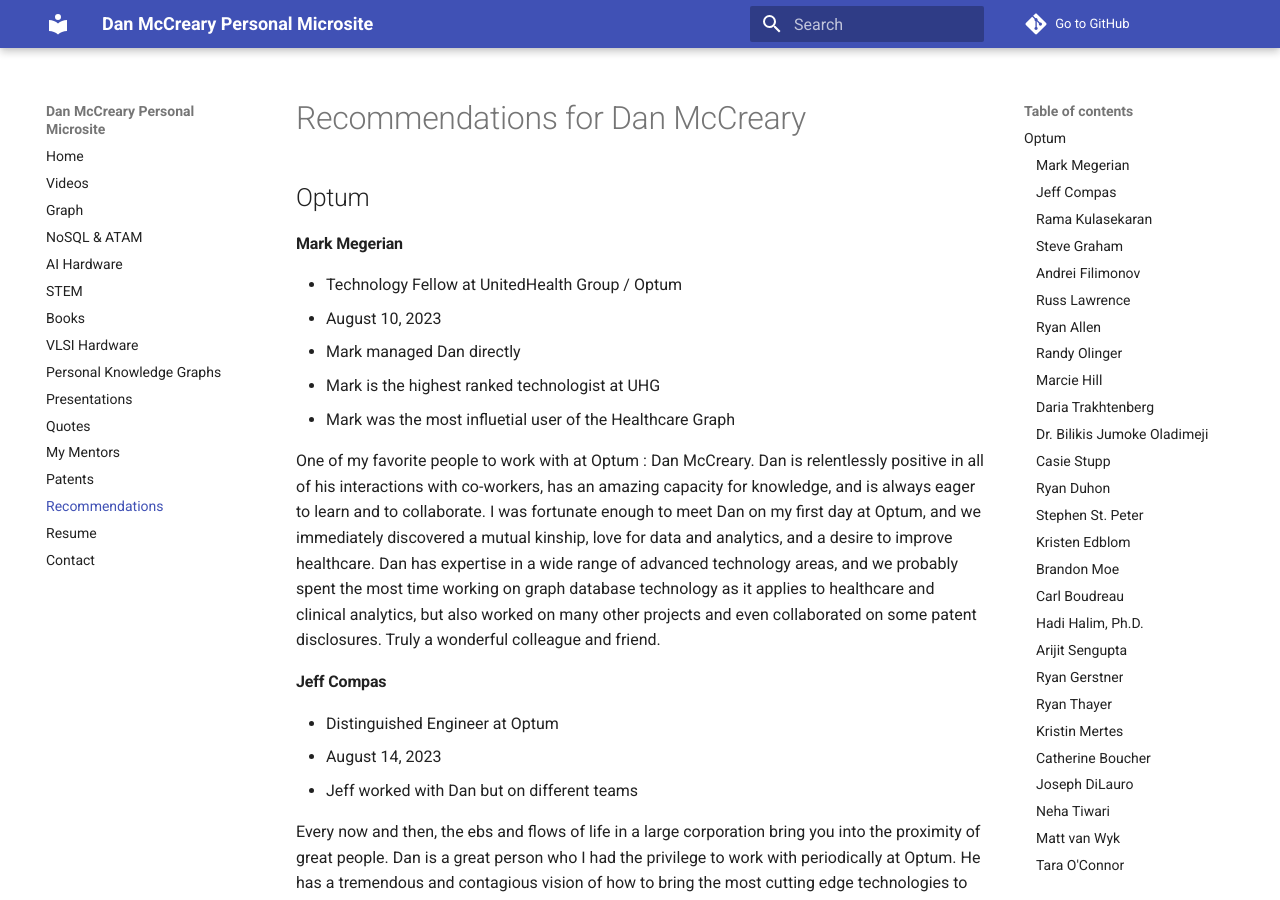
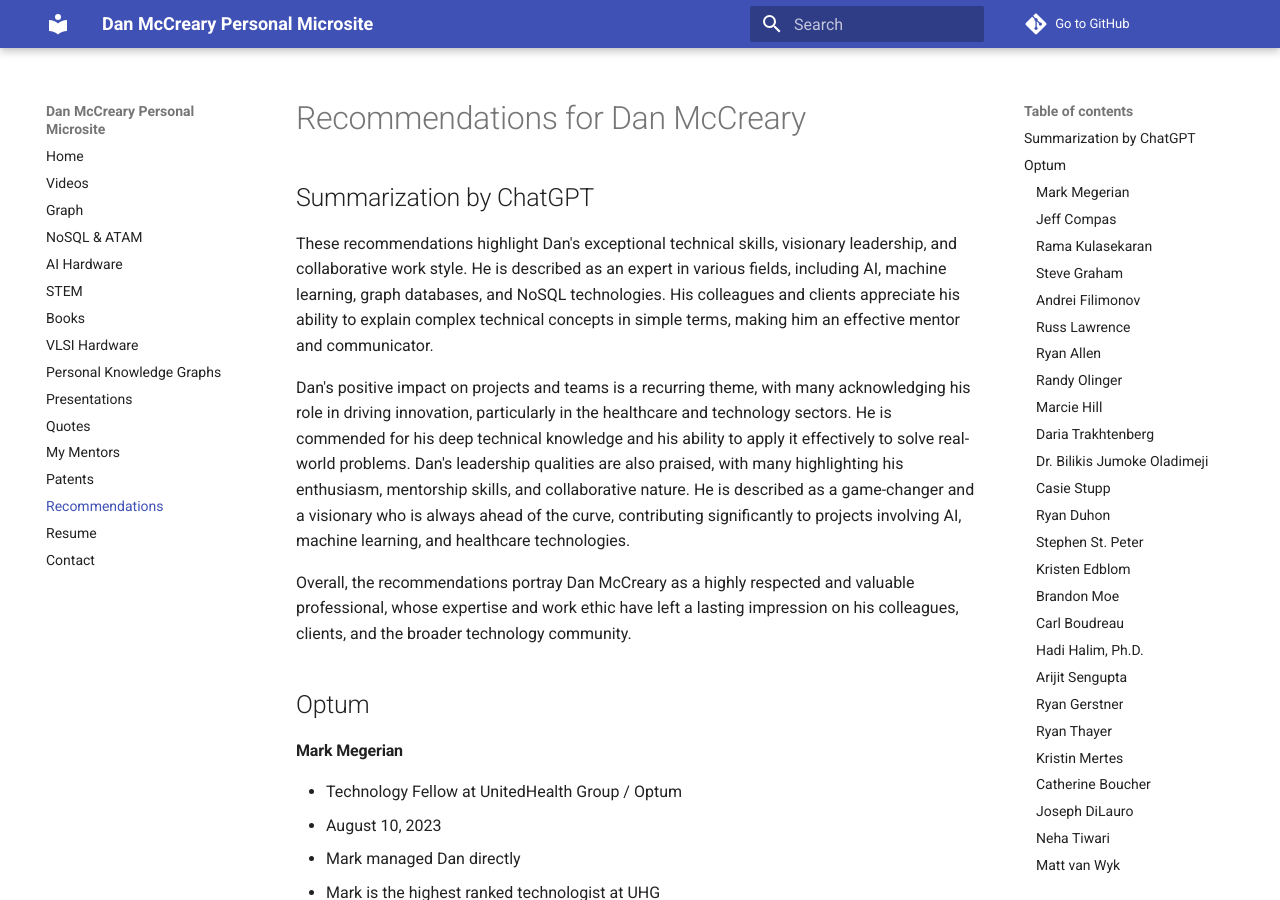
Before and after one commit to dmccreary/dmccreary, an MkDocs documentation site: the page built from docs/recommendations.md, in a window 1280 px wide and 900 px high. Built offline with MkDocs 1.6.1 and Material for MkDocs 9.7.7, drawn with Linux system fonts in a browser that asks for light colours; comment, search, counter and statistics services are not loaded.

Commit message:
updating content

```diff
--- a/docs/recommendations.md
+++ b/docs/recommendations.md
@@ -1,7 +1,7 @@
 # Recommendations for Dan McCreary
 
 <!-- Promt
-Reformat the recomendations in the following Markdown format:
+Reformat the recommendations in the following Markdown format:
 
 #### Name
 
@@ -14,6 +14,14 @@
 Never change the text or summarize.  Keep working until all the recommendations are complete.  Always return the results in a single raw markdown file.  Never stop your work or summarize.  Always complete the full conversion.
 
 -->
+
+## Summarization by ChatGPT
+
+These recommendations highlight Dan's exceptional technical skills, visionary leadership, and collaborative work style. He is described as an expert in various fields, including AI, machine learning, graph databases, and NoSQL technologies. His colleagues and clients appreciate his ability to explain complex technical concepts in simple terms, making him an effective mentor and communicator.
+
+Dan's positive impact on projects and teams is a recurring theme, with many acknowledging his role in driving innovation, particularly in the healthcare and technology sectors. He is commended for his deep technical knowledge and his ability to apply it effectively to solve real-world problems. Dan's leadership qualities are also praised, with many highlighting his enthusiasm, mentorship skills, and collaborative nature. He is described as a game-changer and a visionary who is always ahead of the curve, contributing significantly to projects involving AI, machine learning, and healthcare technologies.
+
+Overall, the recommendations portray Dan McCreary as a highly respected and valuable professional, whose expertise and work ethic have left a lasting impression on his colleagues, clients, and the broader technology community.
 
 ## Optum
 
```
Also changed, not shown: docs/mentors.md (+1 -1 lines).
